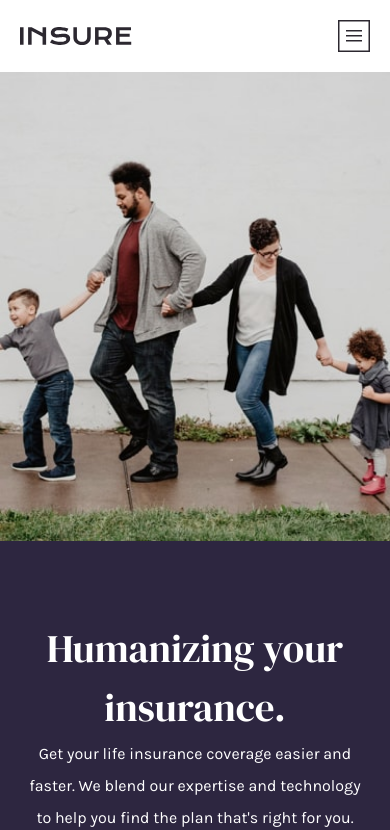
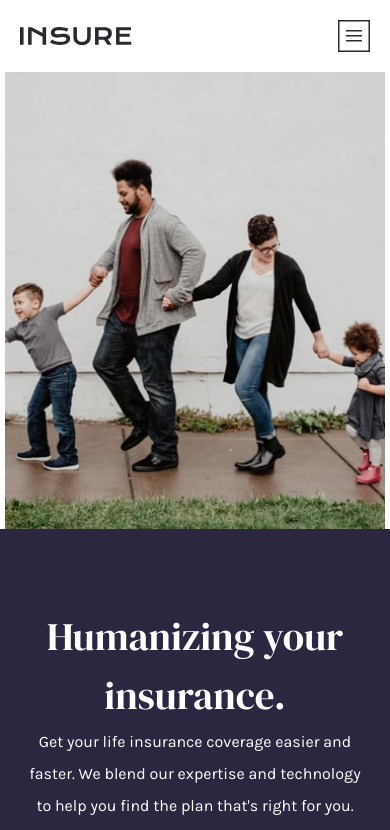
Before and after one commit to Csabooo/16-Insure-landing-page-react, a React (Create React App) app: page / in a window 390 px wide. Shown: the top 830 px of the page. Built offline with nearby package versions, Linux system fonts and the light colour scheme.

Commit message:
mobile version fixed 5.0

```diff
--- a/src/components/Footer.js
+++ b/src/components/Footer.js
@@ -4,7 +4,7 @@ import bg_pattern_footer_mobile from "../images/bg-pattern-footer-mobile.svg";
 function Footer() {
   return (
     <div>
-      <section className="footer relative pt-20">
+      <section className="footer relative py-20">
         <img
           className="absolute top-0 z-0"
           src={bg_pattern_footer_mobile}
--- a/src/components/Main.js
+++ b/src/components/Main.js
@@ -6,7 +6,7 @@ import pattern_how_we_work_mobile from "../images/bg-pattern-how-we-work-mobile.
 function Main() {
   return (
     <div className="text-center mx-auto ">
-      <img className="mx-auto w-screen" src={image_intro} alt="intro_mobile" />
+      <img className="mx-auto w-[380px]" src={image_intro} alt="intro_mobile" />
       {/* --------------Humanizing your insurance------------------------------------------- */}
       <div className="relative purple">
         <h1>Humanizing your insurance.</h1>
```
